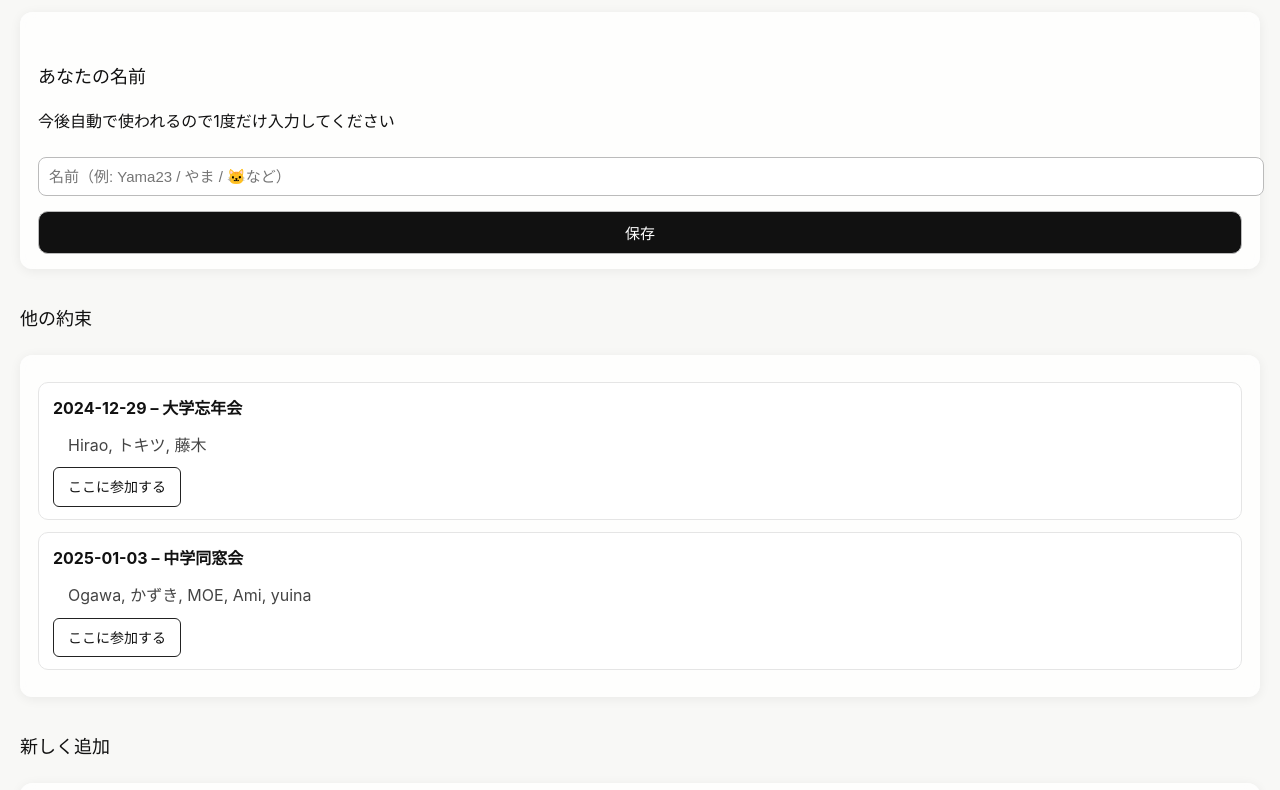
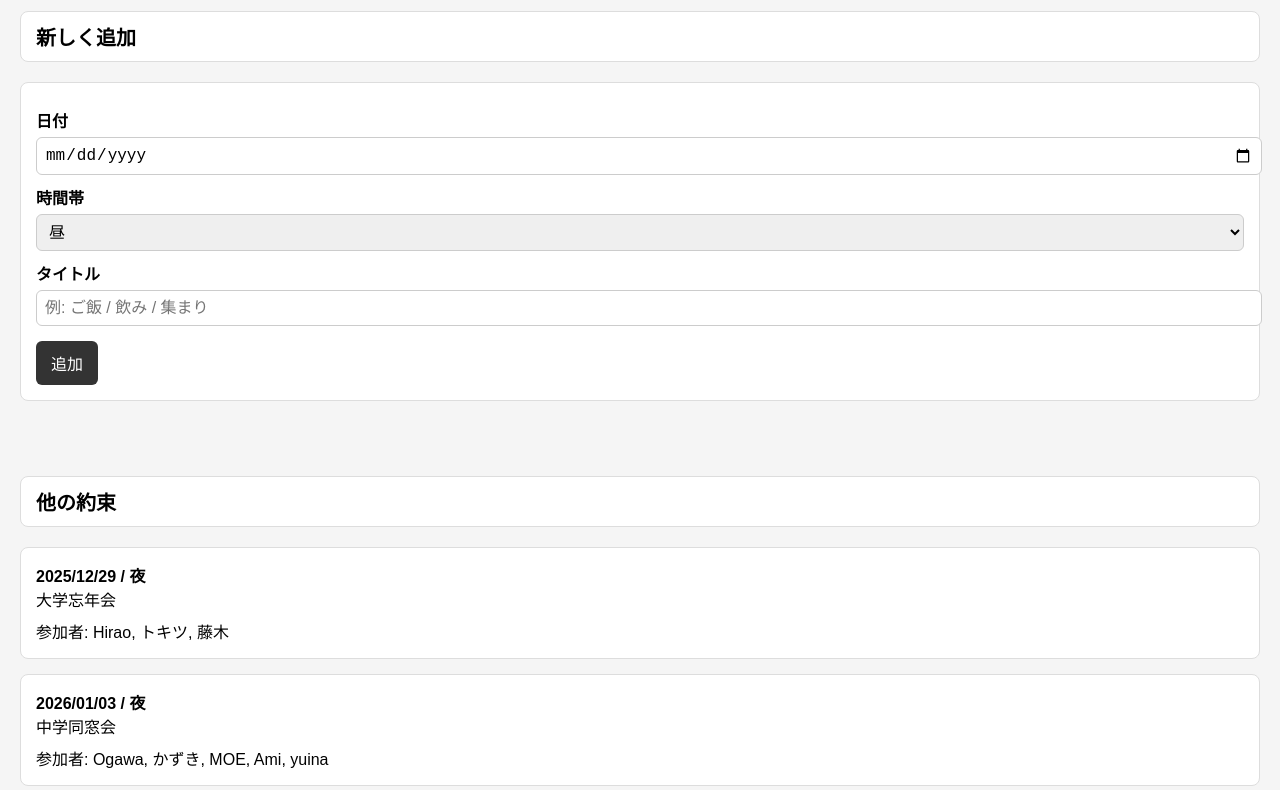
Before and after one commit to yamadayuto-hub/booking-form, a plain HTML site: page index.html in a window 1280 px wide. Shown: the part 90-880 px from the top of the page. Drawn offline with Linux system fonts and the light colour scheme.

Commit message:
Update index.html

```diff
--- a/index.html
+++ b/index.html
@@ -4,250 +4,150 @@
   <meta charset="UTF-8" />
   <meta name="viewport" content="width=device-width, initial-scale=1.0" />
   <title>飯行く日</title>
-
-<!-- Instagram in-app browser → 強制デフォルトブラウザへ -->
-<script>
-  if (navigator.userAgent.includes("Instagram")) {
-    window.location.href = location.href;
-  }
-</script>
-
   <style>
     body {
-    font-family: -apple-system, BlinkMacSystemFont, "Helvetica Neue", sans-serif;
-    background: #f8f8f6;
+      font-family: sans-serif;
       margin: 0;
+      padding: 0;
+      background: #f5f5f5;
+    }
+    header {
       padding: 20px;
-    color: #111;
-    line-height: 1.7;
+      font-size: 28px;
+      font-weight: bold;
+      background: #fff;
+      border-bottom: 1px solid #ddd;
     }
-
-  h1 {
-    font-size: 26px;
-    font-weight: 500;
-    margin-bottom: 10px;
-    opacity: 0;
-    animation: fadeIn 1s forwards;
+    .section-title {
+      margin: 20px;
+      padding: 10px 15px;
+      background: #fff;
+      border-radius: 8px;
+      font-size: 20px;
+      font-weight: bold;
+      border: 1px solid #ddd;
     }
-
-  h2 {
-    font-size: 18px;
-    font-weight: 500;
-    margin-top: 35px;
-    opacity: 0;
-    animation: fadeIn 1s forwards;
+    .container {
+      padding: 0 20px 40px;
     }
-
-  .section {
-    margin-top: 20px;
-    background: #ffffffc0;
-    border-radius: 12px;
-    padding: 15px 18px;
-    backdrop-filter: blur(8px);
-    box-shadow: 0 2px 12px #00000010;
-    opacity: 0;
-    animation: fadeIn 1s forwards;
+    .card {
+      background: #fff;
+      padding: 15px;
+      margin-bottom: 15px;
+      border-radius: 8px;
+      border: 1px solid #ddd;
     }
-
-  .branch {
-    padding: 12px 14px;
-    margin: 12px 0;
-    border-radius: 10px;
-    background: #fff;
-    border: 1px solid #e5e5e5;
-    transition: 0.25s;
+    label {
+      display: block;
+      margin-top: 10px;
+      font-weight: bold;
     }
-
-  .branch:hover {
-    background: #f0f0ee;
+    input, select {
+      width: 100%;
+      padding: 8px;
+      margin-top: 5px;
+      border-radius: 6px;
+      border: 1px solid #ccc;
+      font-size: 16px;
     }
-
-  .participants {
-    margin-top: 10px;
-    padding-left: 15px;
-    color: #444;
+    button {
+      margin-top: 15px;
+      padding: 10px 15px;
+      font-size: 16px;
+      border-radius: 6px;
+      border: none;
+      background: #333;
+      color: #fff;
+      cursor: pointer;
     }
-
-  .join-btn {
-    margin-top: 8px;
-    display: inline-block;
-    padding: 7px 14px;
-    border: 1px solid #222;
+    #name-edit-btn {
+      position: fixed;
+      top: 15px;
+      right: 15px;
+      padding: 8px 12px;
+      background: #444;
+      color: #fff;
       border-radius: 6px;
       cursor: pointer;
-    transition: 0.25s;
       font-size: 14px;
-  }
-
-  .join-btn:hover {
-    background: #222;
-    color: #fff;
-  }
-
-  input, select, button {
-    width: 100%;
-    padding: 10px;
-    margin-top: 6px;
-    border-radius: 8px;
-    border: 1px solid #bbb;
-    background: white;
-    font-size: 15px;
-  }
-
-  button {
-    cursor: pointer;
-    background: #111;
-    color: white;
-    margin-top: 15px;
-    border-radius: 10px;
-    transition: 0.3s;
-  }
-
-  button:hover {
-    opacity: 0.8;
-  }
-
-  @keyframes fadeIn {
-    from {opacity: 0; transform: translateY(8px);}
-    to   {opacity: 1; transform: none;}
     }
   </style>
 </head>
+<body>
+  <header>飯行く日</header>
+  <button id="name-edit-btn" onclick="location.href='name_edit.html'">名前を修正</button>
 
-<body>
+  <div class="section-title">新しく追加</div>
+  <div class="container">
+    <div class="card">
+      <label>日付</label>
+      <input type="date" id="new-date" min="2025-12-29" max="2026-01-04" />
 
-<h1>飯行く日</h1>
+      <label>時間帯</label>
+      <select id="new-time">
+        <option value="昼">昼</option>
+        <option value="夜">夜</option>
+      </select>
 
-<!-- 名前入力（初回のみ） -->
-<div id="nameInputSection" class="section" style="display:none;">
-  <h2>あなたの名前</h2>
-  <p>今後自動で使われるので1度だけ入力してください</p>
-  <input id="usernameInput" placeholder="名前（例: Yama23 / やま / 🐱など）" />
-  <button onclick="saveName()">保存</button>
+      <label>タイトル</label>
+      <input id="new-title" placeholder="例: ご飯 / 飲み / 集まり" />
+
+      <button onclick="addEvent()">追加</button>
+    </div>
   </div>
 
-<!-- 他の約束リスト -->
-<h2>他の約束</h2>
-<div id="reservationList" class="section"></div>
-
-<!-- 新規予約 -->
-<h2>新しく追加</h2>
-<div class="section">
-  <input id="newDate" type="date" />
-  <input id="newTitle" placeholder="タイトル（例：大学忘年会）" />
-  <button onclick="addReservation()">追加する</button>
-</div>
+  <div class="section-title">他の約束</div>
+  <div class="container" id="event-list"></div>
 
   <script>
-/* ==========================
-   ① ローカルストレージで名前管理
-   ========================== */
-let username = localStorage.getItem("username");
+    const eventList = document.getElementById("event-list");
 
-function saveName() {
-  const name = document.getElementById("usernameInput").value.trim();
-  if (!name) return alert("名前を入力してください");
-  localStorage.setItem("username", name);
-  username = name;
-  document.getElementById("nameInputSection").style.display = "none";
-  render();
+    const initialEvents = [
+      { date: "2025/12/29", time: "夜", title: "大学忘年会", members: ["Hirao", "トキツ", "藤木"] },
+      { date: "2026/01/03", time: "夜", title: "中学同窓会", members: ["Ogawa", "かずき", "MOE", "Ami", "yuina"] }
+    ];
+
+    function loadEvents() {
+      const saved = localStorage.getItem("events");
+      return saved ? JSON.parse(saved) : initialEvents;
     }
 
-if (!username) {
-  document.getElementById("nameInputSection").style.display = "block";
+    function saveEvents(events) {
+      localStorage.setItem("events", JSON.stringify(events));
     }
 
-/* ==========================
-   ② 予約データ（あなたの指定をプリセット）
-   ========================== */
-
-let reservations = JSON.parse(localStorage.getItem("reservations")) || {
-  "2024-12-29": {
-    title: "大学忘年会",
-    members: ["Hirao", "トキツ", "藤木"]
-  },
-  "2025-01-03": {
-    title: "中学同窓会",
-    members: ["Ogawa", "かずき", "MOE", "Ami", "yuina"]
-  }
-};
-
-/* ==========================
-   ③ 予約を保存
-   ========================== */
-function saveReservations() {
-  localStorage.setItem("reservations", JSON.stringify(reservations));
-}
-
-/* ==========================
-   ④ 予約表示（空データは出さない）
-   ========================== */
-function render() {
-  const list = document.getElementById("reservationList");
-  list.innerHTML = "";
-
-  const dates = Object.keys(reservations).sort();
-
-  dates.forEach(date => {
-    const data = reservations[date];
-    if (!data.members.length) return;
-
-    const box = document.createElement("div");
-    box.className = "branch";
-
-    const title = `${date} – ${data.title}`;
-    box.innerHTML = `<strong>${title}</strong>`;
-
-    const p = document.createElement("div");
-    p.className = "participants";
-    p.innerHTML = data.members.join(", ");
-    box.appendChild(p);
-
-    // 参加するボタン
-    const join = document.createElement("div");
-    join.className = "join-btn";
-    join.textContent = "ここに参加する";
-    join.onclick = () => {
-      if (!username) return alert("先に名前を入力してください");
-      if (!data.members.includes(username)) {
-        data.members.push(username);
-        saveReservations();
-        render();
-      } else {
-        alert("すでに参加しています");
-      }
-    };
-
-    box.appendChild(join);
-    list.appendChild(box);
+    function renderEvents() {
+      const events = loadEvents();
+      eventList.innerHTML = "";
+      events.forEach(e => {
+        const div = document.createElement("div");
+        div.className = "card";
+        div.innerHTML = `
+          <div><strong>${e.date} / ${e.time}</strong></div>
+          <div>${e.title}</div>
+          <div style="margin-top:8px;">参加者: ${e.members.join(", ")}</div>
+        `;
+        eventList.appendChild(div);
       });
     }
 
-/* ==========================
-   ⑤ 新規予約の追加
-   ========================== */
-function addReservation() {
-  const date = document.getElementById("newDate").value;
-  const title = document.getElementById("newTitle").value.trim();
+    function addEvent() {
+      const date = document.getElementById("new-date").value;
+      const time = document.getElementById("new-time").value;
+      const title = document.getElementById("new-title").value;
 
       if (!date || !title) return alert("日付とタイトルは必須です");
 
-  if (!reservations[date]) {
-    reservations[date] = { title: title, members: [] };
-  } else {
-    reservations[date].title = title;
+      const jpDate = date.replace(/-/g, "/");
+
+      const events = loadEvents();
+      events.push({ date: jpDate, time, title, members: [] });
+      saveEvents(events);
+      renderEvents();
+      alert("追加しました");
     }
 
-  saveReservations();
-  render();
-
-  document.getElementById("newDate").value = "";
-  document.getElementById("newTitle").value = "";
-}
-
-// 初期表示
-render();
+    renderEvents();
   </script>
-
 </body>
 </html>
```
Lines whose indentation alone changed are shown as unchanged.
